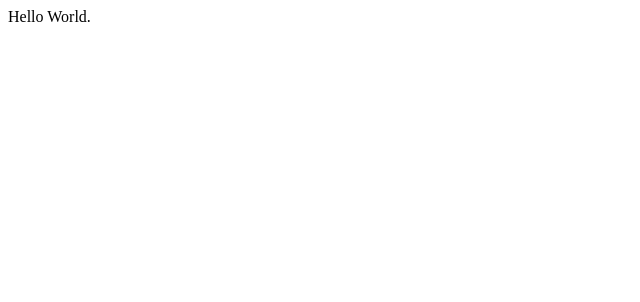
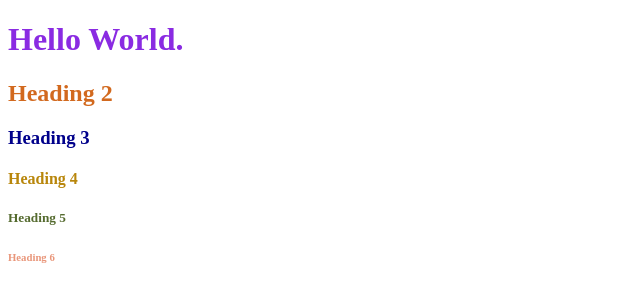
Before and after one commit to aydanz/aydanz, a plain HTML site: page index.html in a window 1280 px wide. Shown: the whole page, without its empty margins (0-640 px from the left). Drawn offline with Linux system fonts and the light colour scheme.

Commit message:
Inline Style

```diff
--- a/index.html
+++ b/index.html
@@ -7,6 +7,11 @@
     <title>My First HTML</title>
 </head>
 <body>
-  Hello World.
+  <h1 style = "color:blueviolet">Hello World.  </h1>
+  <h2 style = "color:chocolate">Heading 2</h2>
+  <h3 style = "color:darkblue">Heading 3</h3>
+  <h4 style = "color:darkgoldenrod">Heading 4</h4>
+  <h5 style = "color:darkolivegreen">Heading 5</h5>
+  <h6 style = "color:darksalmon">Heading 6</h6>
 </body>
 </html>
```
